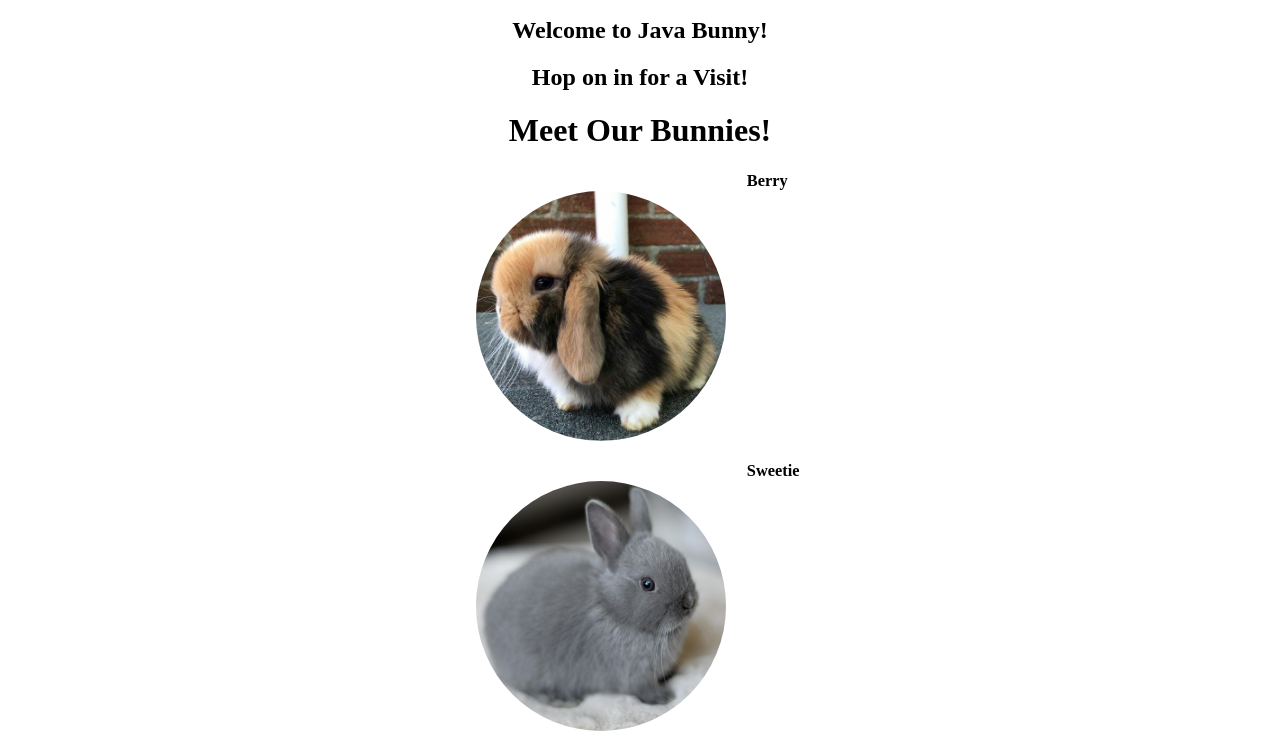
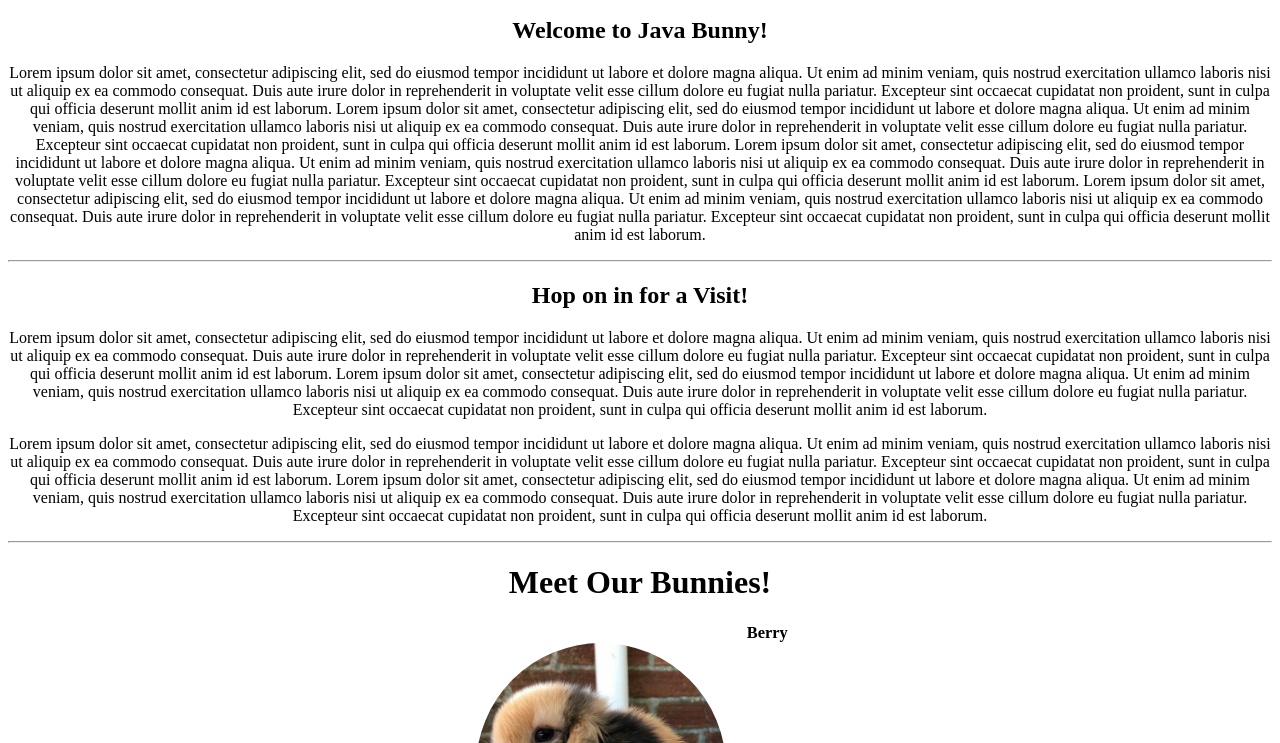
Before and after one commit to SarahVall2017/Sarah-Vallentine-Capstone-Project, a plain HTML site: page JavaBunny/index.html in a window 1280 px wide. Shown: the part 478-1221 px from the top of the page. Drawn offline with nearby package versions, Linux system fonts and the light colour scheme.

Commit message:
added lorem ipsum

```diff
--- a/JavaBunny/index.html
+++ b/JavaBunny/index.html
@@ -40,7 +40,59 @@
 
             <center>
             <h1> Welcome to Java Bunny!</h1>
+
+            <p>
+
+              Lorem ipsum dolor sit amet, consectetur adipiscing elit, sed do eiusmod tempor incididunt ut labore et dolore magna aliqua.
+              Ut enim ad minim veniam, quis nostrud exercitation ullamco laboris nisi ut aliquip ex ea commodo consequat.
+              Duis aute irure dolor in reprehenderit in voluptate velit esse cillum dolore eu fugiat nulla pariatur.
+              Excepteur sint occaecat cupidatat non proident, sunt in culpa qui officia deserunt mollit anim id est laborum.
+              Lorem ipsum dolor sit amet, consectetur adipiscing elit, sed do eiusmod tempor incididunt ut labore et dolore magna aliqua.
+              Ut enim ad minim veniam, quis nostrud exercitation ullamco laboris nisi ut aliquip ex ea commodo consequat.
+              Duis aute irure dolor in reprehenderit in voluptate velit esse cillum dolore eu fugiat nulla pariatur.
+              Excepteur sint occaecat cupidatat non proident, sunt in culpa qui officia deserunt mollit anim id est laborum.
+              Lorem ipsum dolor sit amet, consectetur adipiscing elit, sed do eiusmod tempor incididunt ut labore et dolore magna aliqua.
+              Ut enim ad minim veniam, quis nostrud exercitation ullamco laboris nisi ut aliquip ex ea commodo consequat.
+              Duis aute irure dolor in reprehenderit in voluptate velit esse cillum dolore eu fugiat nulla pariatur.
+              Excepteur sint occaecat cupidatat non proident, sunt in culpa qui officia deserunt mollit anim id est laborum.
+              Lorem ipsum dolor sit amet, consectetur adipiscing elit, sed do eiusmod tempor incididunt ut labore et dolore magna aliqua.
+              Ut enim ad minim veniam, quis nostrud exercitation ullamco laboris nisi ut aliquip ex ea commodo consequat.
+              Duis aute irure dolor in reprehenderit in voluptate velit esse cillum dolore eu fugiat nulla pariatur.
+              Excepteur sint occaecat cupidatat non proident, sunt in culpa qui officia deserunt mollit anim id est laborum.
+            </p>
+
+            <hr>
+
+
             <h2>Hop on in for a Visit!</h2>
+
+            <p>
+
+              Lorem ipsum dolor sit amet, consectetur adipiscing elit, sed do eiusmod tempor incididunt ut labore et dolore magna aliqua.
+              Ut enim ad minim veniam, quis nostrud exercitation ullamco laboris nisi ut aliquip ex ea commodo consequat.
+              Duis aute irure dolor in reprehenderit in voluptate velit esse cillum dolore eu fugiat nulla pariatur.
+              Excepteur sint occaecat cupidatat non proident, sunt in culpa qui officia deserunt mollit anim id est laborum.
+              Lorem ipsum dolor sit amet, consectetur adipiscing elit, sed do eiusmod tempor incididunt ut labore et dolore magna aliqua.
+              Ut enim ad minim veniam, quis nostrud exercitation ullamco laboris nisi ut aliquip ex ea commodo consequat.
+              Duis aute irure dolor in reprehenderit in voluptate velit esse cillum dolore eu fugiat nulla pariatur.
+              Excepteur sint occaecat cupidatat non proident, sunt in culpa qui officia deserunt mollit anim id est laborum.
+            </p>
+
+            <p>
+              Lorem ipsum dolor sit amet, consectetur adipiscing elit, sed do eiusmod tempor incididunt ut labore et dolore magna aliqua.
+              Ut enim ad minim veniam, quis nostrud exercitation ullamco laboris nisi ut aliquip ex ea commodo consequat.
+              Duis aute irure dolor in reprehenderit in voluptate velit esse cillum dolore eu fugiat nulla pariatur.
+              Excepteur sint occaecat cupidatat non proident, sunt in culpa qui officia deserunt mollit anim id est laborum.
+              Lorem ipsum dolor sit amet, consectetur adipiscing elit, sed do eiusmod tempor incididunt ut labore et dolore magna aliqua.
+              Ut enim ad minim veniam, quis nostrud exercitation ullamco laboris nisi ut aliquip ex ea commodo consequat.
+              Duis aute irure dolor in reprehenderit in voluptate velit esse cillum dolore eu fugiat nulla pariatur.
+              Excepteur sint occaecat cupidatat non proident, sunt in culpa qui officia deserunt mollit anim id est laborum.
+            </p>
+
+
+            <hr>
+
+
             </center>
 
 
```
Also changed, not shown: JavaBunny/contact.html (+1 -1 lines).
